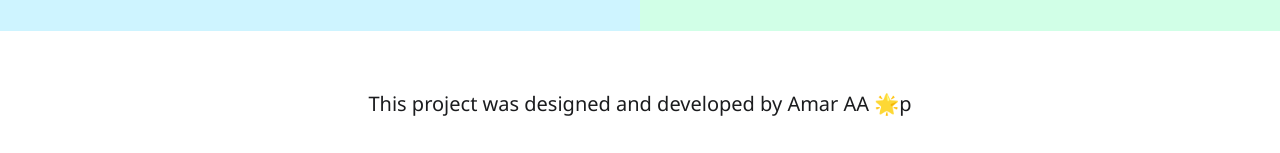
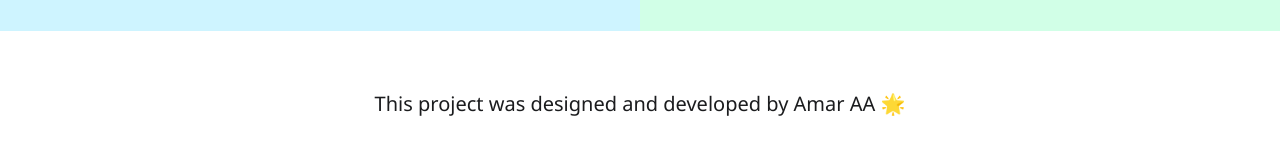
Before and after one commit to amar-ashfaq/HolidayHomepage, a plain HTML site: page index.html in a window 1280 px wide. Shown: the part 2626-2779 px from the top of the page. Drawn offline with Linux system fonts and the light colour scheme.

Commit message:
Fixed a typo

```diff
--- a/index.html
+++ b/index.html
@@ -148,7 +148,7 @@
     </div>
     <div id="footer-section">
       <h3 id="project-credits">
-        This project was designed and developed by Amar AA 🌟p
+        This project was designed and developed by Amar AA 🌟
       </h3>
     </div>
   </body>
```
